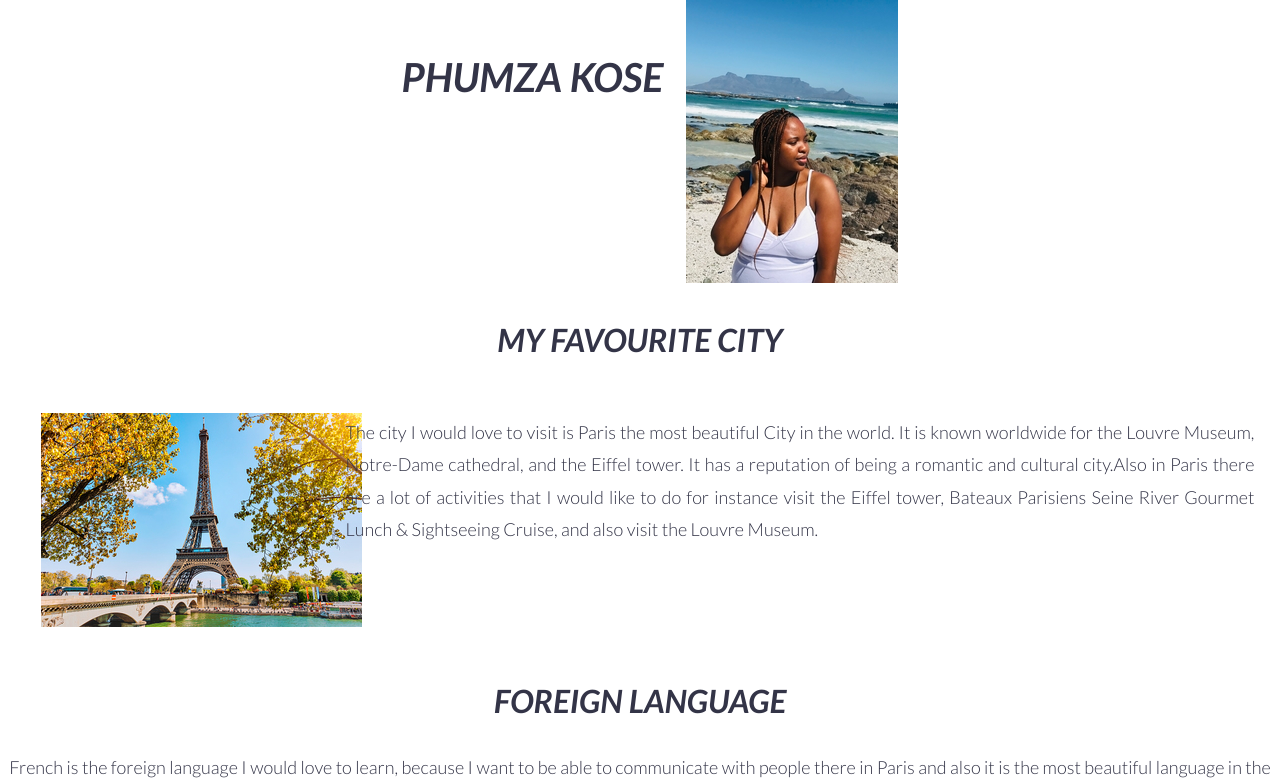
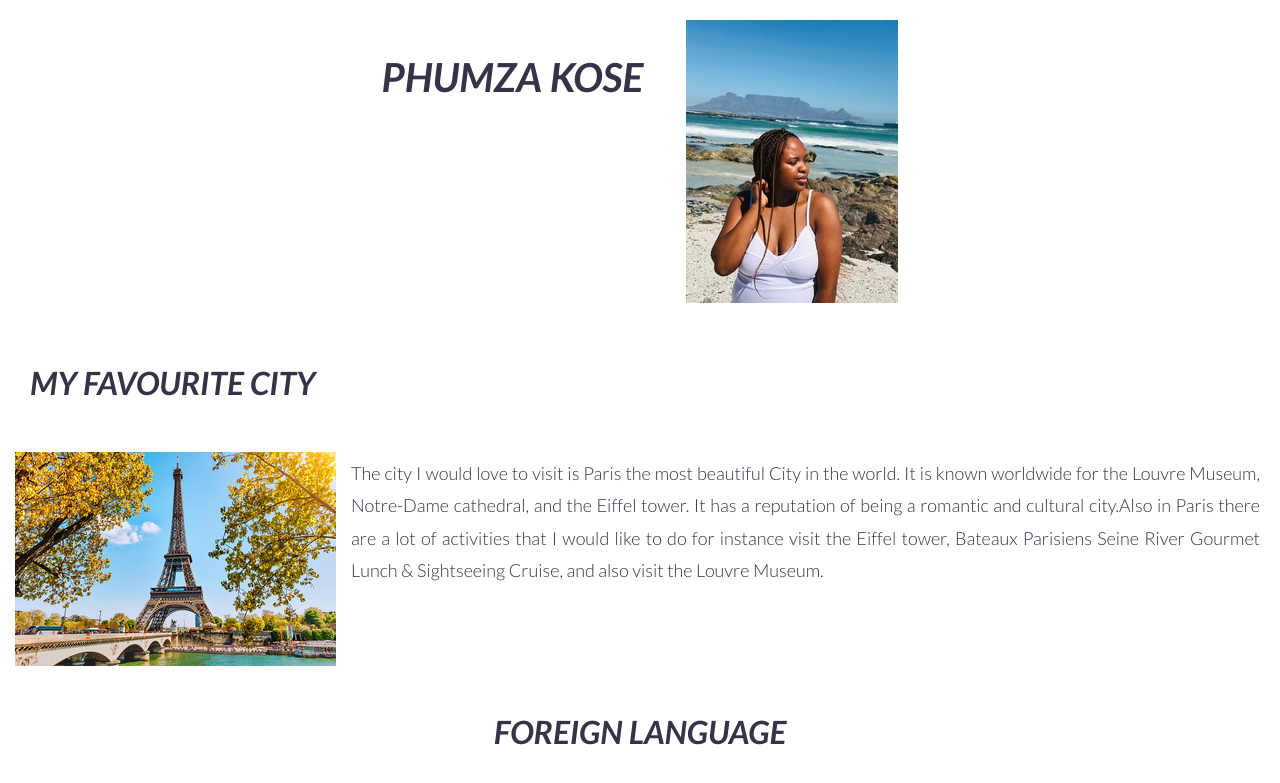
Before and after one commit to Phumzakose/simple-grid, a plain HTML site: page index.html in a window 1280 px wide. Shown: the top 783 px of the page. Drawn offline with Linux system fonts and the light colour scheme.

Commit message:
aligned text and made some spaces

```diff
--- a/index.html
+++ b/index.html
@@ -20,26 +20,22 @@
         </div>
       </div>
 
-      <h2 class="center">My favourite city</h2>
+      <h2 class="left">My favourite city</h2>
       <div class="row">
-        <div class="col-3">
         <img
           class="imageBox"
           src="./images/paris.jpg"
           alt="Picture of myCity"
         />
-        </div>
-        <div class="col-9">
-          <p div class="justify">
-            The city I would love to visit is Paris the most beautiful City in
-            the world. It is known worldwide for the Louvre Museum, Notre-Dame
+        <p div class="paragraph justify">
+          The city I would love to visit is Paris the most beautiful City in the
+          world. It is known worldwide for the Louvre Museum, Notre-Dame
           cathedral, and the Eiffel tower. It has a reputation of being a
-            romantic and cultural city.Also in Paris there are a lot of
-            activities that I would like to do for instance visit the Eiffel
-            tower, Bateaux Parisiens Seine River Gourmet Lunch & Sightseeing
-            Cruise, and also visit the Louvre Museum.
+          romantic and cultural city.Also in Paris there are a lot of activities
+          that I would like to do for instance visit the Eiffel tower, Bateaux
+          Parisiens Seine River Gourmet Lunch & Sightseeing Cruise, and also
+          visit the Louvre Museum.
         </p>
-        </div>
       </div>
 
       <h2 class="center">Foreign Language</h2>
--- a/style.css
+++ b/style.css
@@ -23,10 +23,13 @@ tr {
   float: left;
   padding: 15px;
 }
+
 .image {
   display: inline-block;
   vertical-align: top;
+  padding: 20px;
 }
+
 .text {
   display: inline-block;
   padding: 20px;
@@ -34,6 +37,15 @@ tr {
 .introduction {
   margin-left: auto;
   margin-right: auto;
+}
+.paragraph {
+  padding: 20px;
+}
+.left {
+  margin: 30px;
+}
+.center {
+  margin-bottom: 30px;
 }
 
 table,
@@ -45,9 +57,7 @@ th {
   padding: 10px;
   text-align: center;
 }
-p {
-  font-weight: 400;
-}
+
 @media (max-width: 600px) {
   table,
   td,
```
Lines whose indentation alone changed are shown as unchanged.
